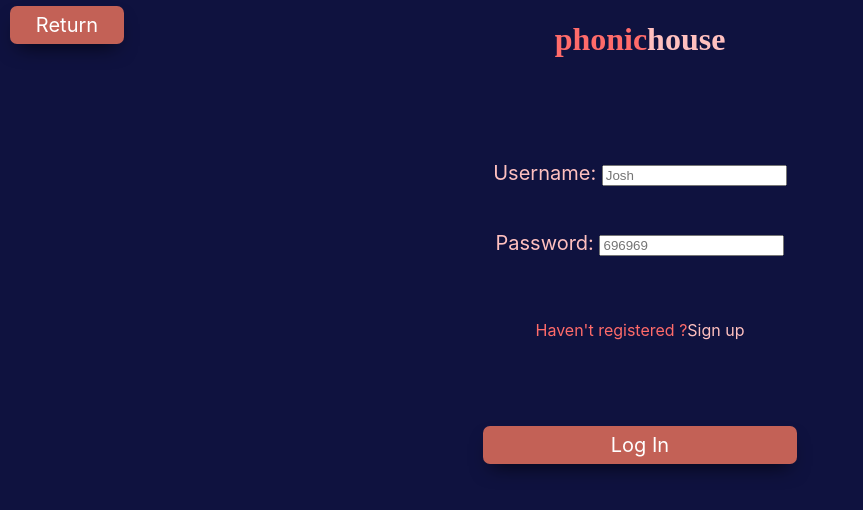
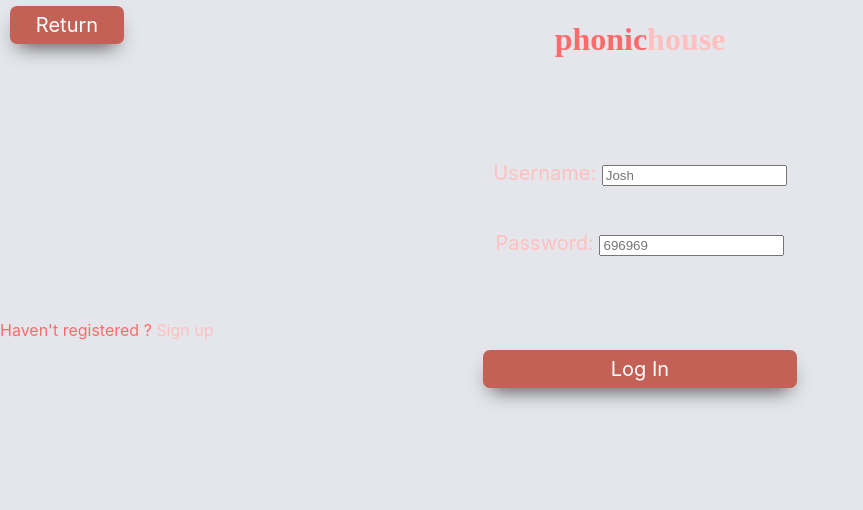
Before and after one commit to charlesziegenbeinjr/phonichouse, a React (Create React App) app in the folder musicmarketplace/: page /login in a window 1280 px wide. Shown: the top 510 px of the page, without its empty margins (0-863 px from the left). Built offline with nearby package versions, Linux system fonts and the light colour scheme.

Commit message:
Login+SIgnupv1.1

```diff
--- a/musicmarketplace/src/components/TopNavbar/TopNavBar.js
+++ b/musicmarketplace/src/components/TopNavbar/TopNavBar.js
@@ -42,7 +42,7 @@ export default function TopNavBar() {
         <div class="startButton">
         {/* musicmarketplace\src\pages\logSign\login.js
         musicmarketplace\login */}
-          <a href = "/UserOrArtist" class="btn btn3">Start</a>
+          <a href = "/login" class="btn btn3">Start</a>
 
         </div>
 
--- a/musicmarketplace/src/pages/Home/Home.css
+++ b/musicmarketplace/src/pages/Home/Home.css
@@ -1,5 +1,9 @@
+.backg{
+  background-color: #ffff;
+}
+
 .navbar {
-  background-color: #ffff;
+  background-color: rgb(239, 239, 239);
   height: 50px;
   display: flex;
   /* justify-content: flex-start; */
--- a/musicmarketplace/src/pages/Home/Home.js
+++ b/musicmarketplace/src/pages/Home/Home.js
@@ -10,7 +10,7 @@ import BasicTable from "../../components/NewListedArtists/NewListedArtists";
 import { Link } from "react-router-dom";
 function Home() {
   return (
-    <>
+    <div class = "backg">
       <TopNavBar />
       <div style={{display: "flex", flex: "row"}}>
       <div>
@@ -103,7 +103,7 @@ function Home() {
       </div>
       </div>
       <SideNavbar />
-    </>
+    </div>
   );
 }
 
--- a/musicmarketplace/src/pages/logIn/login.css
+++ b/musicmarketplace/src/pages/logIn/login.css
@@ -1,4 +1,4 @@
-body{
+#booty{
 
   background-color: #0F123F;
 
@@ -23,13 +23,6 @@ body{
     background-image: url(C:\Users\Karim\Documents\TestGit\phonichouse\nft-app\src\logo.svg);
     display: block
 } */
-
-
-h2 {
-
-  text-align: center;
-
-}
 
 
 .centerTxt {
@@ -72,7 +65,7 @@ h2 {
 }
 
 
-h1 {
+.headingg {
   /* position: absolute; */
   /* left: 25.42%;
   right: 25.42%;
@@ -91,7 +84,7 @@ h1 {
   color: #FF6B6A;
   }
 
-  a {
+  .noUnderline {
     text-decoration: none;
   }
 
@@ -196,7 +189,7 @@ h1 {
 
 
 
-
+/*
 
   .glow-on-hover {
     width: 300px;
@@ -257,4 +250,4 @@ h1 {
   0% { background-position: 0 0; }
   50% { background-position: 400% 0; }
   100% { background-position: 0 0; }
-}
+} */
--- a/musicmarketplace/src/pages/logIn/login.js
+++ b/musicmarketplace/src/pages/logIn/login.js
@@ -4,7 +4,7 @@ import "./login.css"
 
 export default function Login() {
     return (
-<div>
+<div className='booty'>
 
         {/* <div>
             <TopNavBar />
@@ -12,7 +12,7 @@ export default function Login() {
 
 <div>
     {/* <form action="/Home">  */}
-    <a href = "/">
+    <a href = "/" class='noUnderline'>
 
     <div class = "buttonTwo"> <span>Return</span></div>
 
@@ -23,7 +23,7 @@ export default function Login() {
 
 <div>
 
-    <h1><font color="#FF6B6A">phonic</font><font color="#ffc0bf">house</font></h1>
+    <h1 class="headingg"><font color="#FF6B6A">phonic</font><font color="#ffc0bf">house</font></h1>
 
 </div>
 
@@ -48,14 +48,18 @@ export default function Login() {
 
 <div class="centerTxt">
 
-      <div><font color="#FF6B6A">Haven't registered ?</font></div> <div><a href="/UserOrArtist" target="_blank"><font color="#ffc0bf">Sign up</font></a></div>
+      <font color="#FF6B6A">Haven't registered ?
+
+
+       <a href="/UserOrArtist" target="_blank" class='noUnderline'><font color="#ffc0bf"> Sign up</font></a>
+       </font>
 
 </div>
 
 
 <div>
     {/* <form action="/Home">  */}
-    <a href = "/">
+    <a href = "/" class='noUnderline'>
 
     <div class = "buttonLog"> <span>Log In</span></div>
 
```
